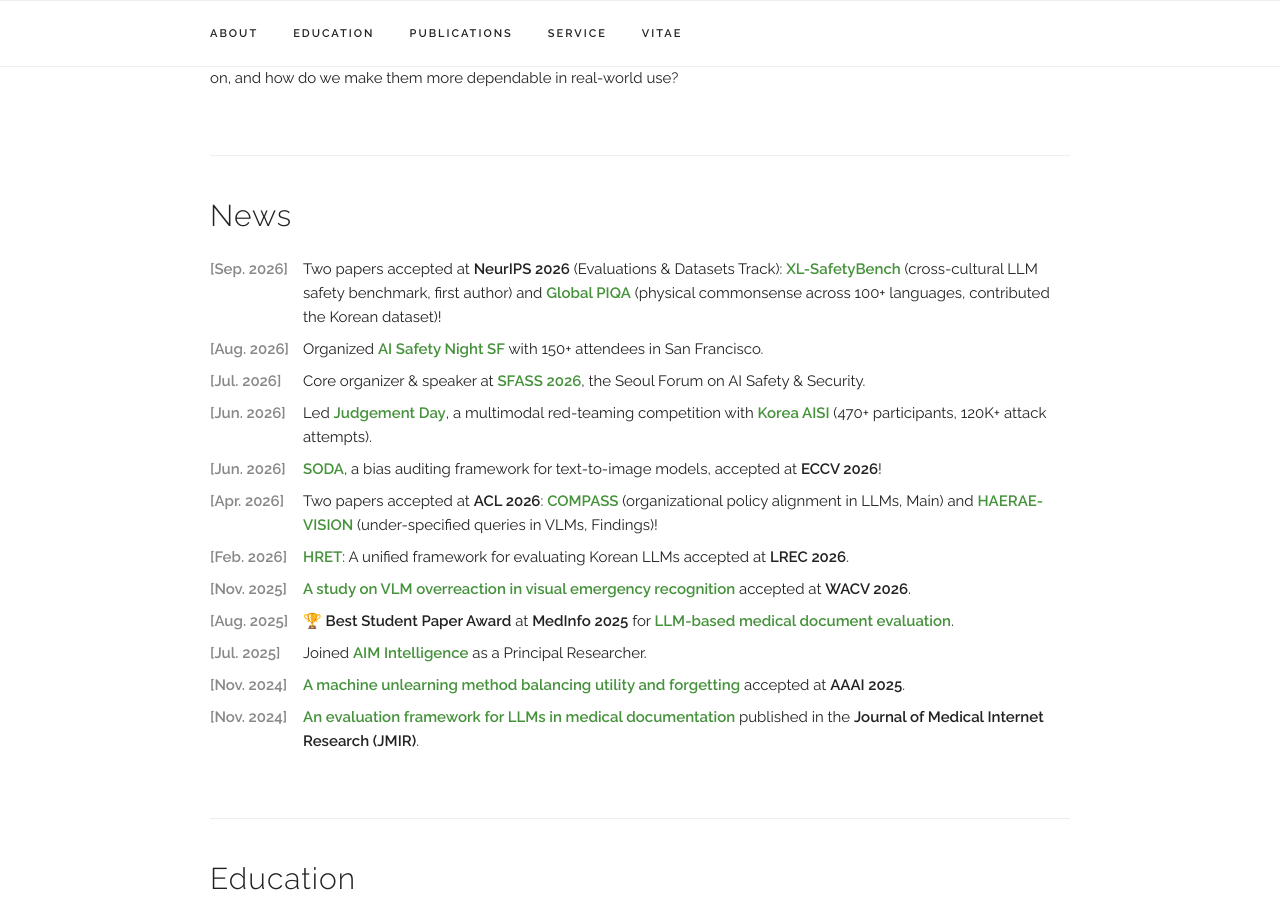
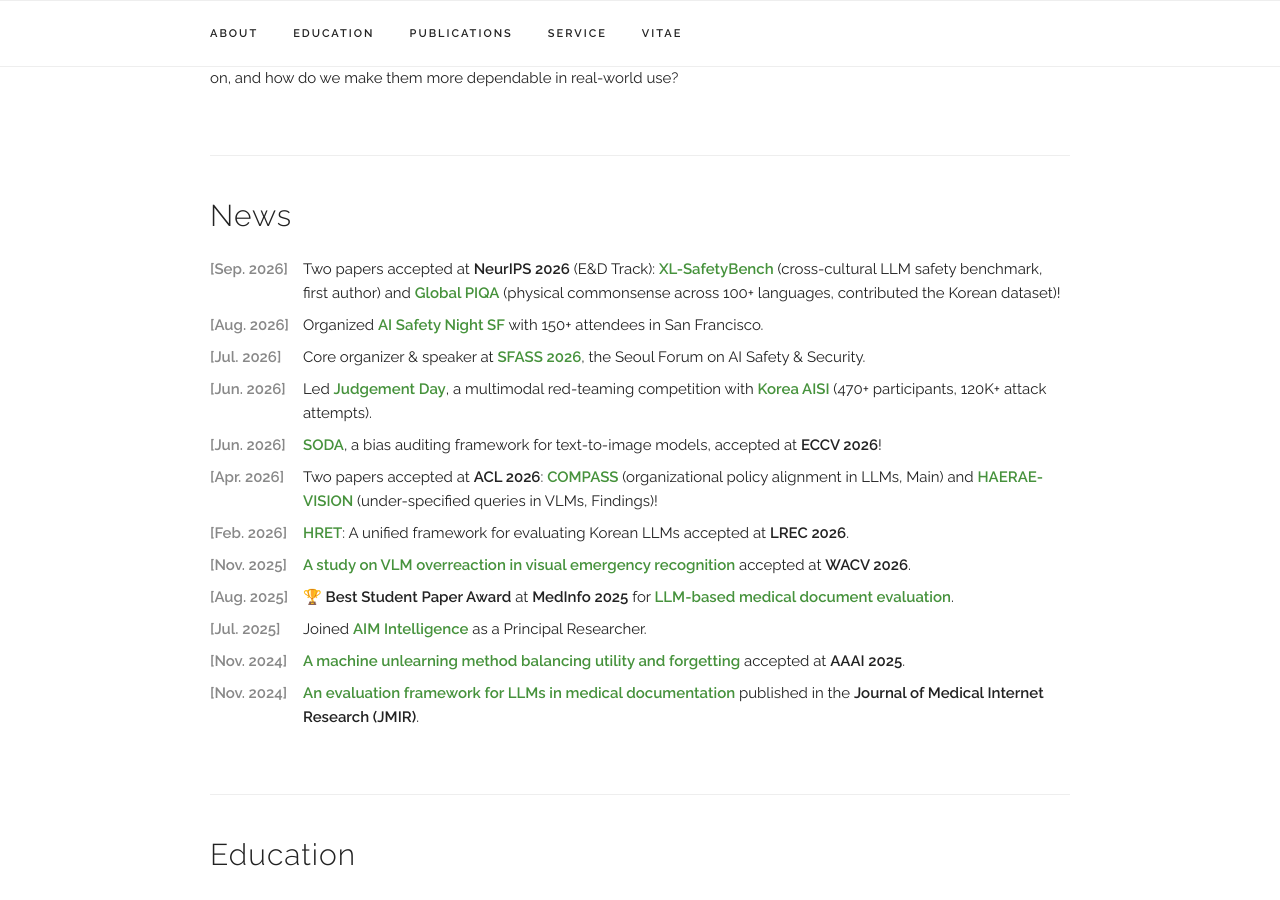
Before and after one commit to Dasol-Choi/dasol-choi.github.io, a Jekyll site: the page built from index.html, in a window 1280 px wide and 900 px high, scrolled down 782 px. Built offline with Jekyll 4.4.1, drawn with Linux system fonts in a browser that asks for light colours; some web fonts are replaced.

Commit message:
News: shorten NeurIPS track name
Co-Authored-By: Claude Fable 5.1 <noreply@anthropic.com>

```diff
--- a/index.html
+++ b/index.html
@@ -38,7 +38,7 @@ layout: default
     <ul>
       <li>
         <span class="news-date">[Sep. 2026]</span>
-        <span class="news-text">Two papers accepted at <b>NeurIPS 2026</b> (Evaluations &amp; Datasets Track): <a href="https://arxiv.org/abs/2605.05662" target="_blank">XL-SafetyBench</a> (cross-cultural LLM safety benchmark, first author) and <a href="https://arxiv.org/abs/2510.24081" target="_blank">Global PIQA</a> (physical commonsense across 100+ languages, contributed the Korean dataset)!</span>
+        <span class="news-text">Two papers accepted at <b>NeurIPS 2026</b> (E&amp;D Track): <a href="https://arxiv.org/abs/2605.05662" target="_blank">XL-SafetyBench</a> (cross-cultural LLM safety benchmark, first author) and <a href="https://arxiv.org/abs/2510.24081" target="_blank">Global PIQA</a> (physical commonsense across 100+ languages, contributed the Korean dataset)!</span>
       </li>
       <li>
         <span class="news-date">[Aug. 2026]</span>
```
